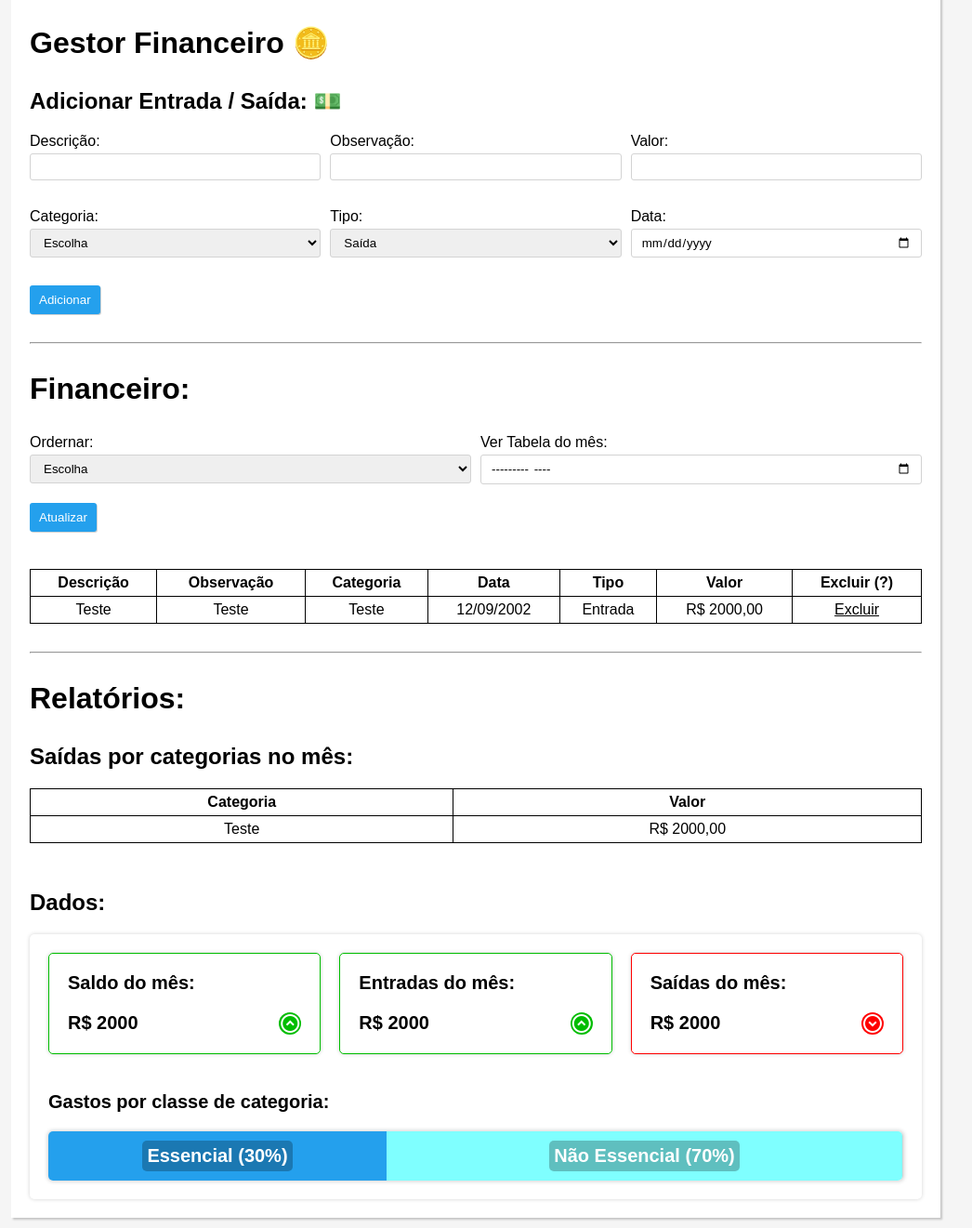
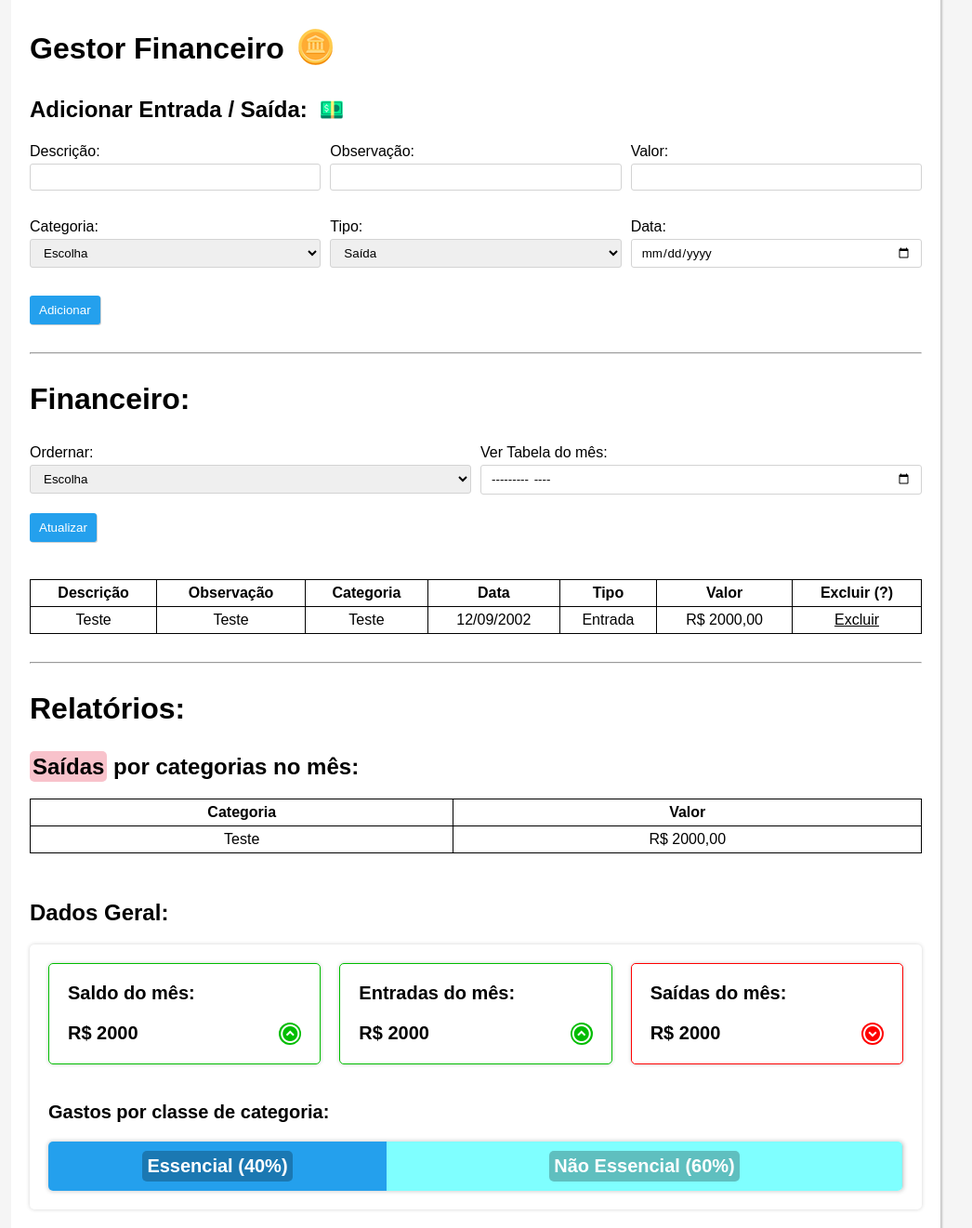
Before and after one commit to matheuspedrosam/Gestor-Financeiro, a plain HTML site: page public/controle.html in a window 1280 px wide. Shown: the part 111-1432 px from the top of the page at 93% size, without its empty margins (128-1174 px from the left). Drawn offline with nearby package versions, Linux system fonts and the light colour scheme; no server answers; a script that the page names is missing.

Commit message:
add dinheiro and moeda icons

```diff
--- a/public/assets/css/categorias.css
+++ b/public/assets/css/categorias.css
@@ -118,6 +118,26 @@ header button:hover{
     box-shadow: 0px 0px 4px rgb(0, 195, 255);
 }
 
+#main-title{
+    margin-bottom: 25px;
+}
+
+#main-title, #main-sub-title{
+    display: flex;
+    align-items: center;
+    gap: 10px;
+}
+
+#moeda-icon{
+    width: 50px;
+}
+
+.icons-pngs{
+    width: 32px;
+}
+
+/* Inputs */
+
 #input-categoria{
     display: block;
     border: 1px solid lightgray;
@@ -188,6 +208,10 @@ table tr td,th{
 /* Media Queries */
 
 @media screen and (max-width: 500px) {
+    body{
+        padding: 0px;
+    }
+
     #table-container{
         overflow-x: scroll;
     }
--- a/public/assets/css/controle.css
+++ b/public/assets/css/controle.css
@@ -124,6 +124,24 @@ header button:hover{
     box-shadow: 0px 0px 4px rgb(0, 195, 255);
 }
 
+#main-title{
+    margin-bottom: 25px;
+}
+
+#main-title, #main-sub-title{
+    display: flex;
+    align-items: center;
+    gap: 10px;
+}
+
+#moeda-icon{
+    width: 50px;
+}
+
+.icons-pngs{
+    width: 32px;
+}
+
 /* Inputs */
 
 #inputs-entrada-e-saida-infos-container{
@@ -218,6 +236,12 @@ table tr td,th{
 
 #relatorios-container .table-container{
     margin-bottom: 50px;
+}
+
+#saidas-titulo{
+    background-color: #E83F5B50;
+    padding: 3px;
+    border-radius: 5px;
 }
 
 /* Resumo saídas, entradas e saldo */
--- a/public/controle.html
+++ b/public/controle.html
@@ -22,8 +22,8 @@
                 <a href="login.html"><button id="button-logout">Sair da Conta</button></a>
             </div>
         </div>
-        <h1>Gestor Financeiro 🪙</h1>
-        <h2>Adicionar Entrada / Saída: 💵</h2>
+        <h1 id="main-title">Gestor Financeiro <img id="moeda-icon" class="icons-pngs" src="assets/imgs/moeda-icon.png" alt=""></h1>
+        <h2 id="main-sub-title">Adicionar Entrada / Saída: <img class="icons-pngs" src="assets/imgs/dinheiro-icon.png" alt=""></h2>
         <div id="inputs-entrada-e-saida-infos-container">
             <div>
                 <label for="categoria">Descrição:</label>
@@ -111,7 +111,7 @@
         <div id="relatorios-container">
             <h1>Relatórios:</h1>
 
-            <h2><span id="span-saidas-categorias">Saídas por categorias</span> no mês:</h2>
+            <h2><span id="span-saidas-categorias"><span id="saidas-titulo">Saídas</span> por categorias</span> no mês:</h2>
 
             <div class="table-container">
                 <table>
@@ -130,7 +130,7 @@
                 </table>
             </div>
 
-            <h2>Dados:</h2>
+            <h2>Dados Geral:</h2>
             <div id="resumo-do-mes-container">
                 <div id="saldo-total-do-mes-container" class="saldos-totais-do-mes-containers">
                     <h2>Saldo do mês:</h2>
@@ -160,10 +160,10 @@
                     <h2>Gastos por classe de categoria:</h2>
                     <div id="loader-gastos-por-classes">
                         <div id="essencial-total-container">
-                            <span id="essencial-total">Essencial (30%)</span>
+                            <span id="essencial-total">Essencial (40%)</span>
                         </div>
                         <div id="nao-essencial-total-container">
-                            <span id="nao-essencial-total">Não Essencial (70%)</span>
+                            <span id="nao-essencial-total">Não Essencial (60%)</span>
                         </div>
                     </div>
                 </div>
```
Also changed, not shown: public/categorias.html (+2 -2 lines), public/assets/imgs/Apartamentos pajuçara - transparente.png (deleted), public/assets/imgs/dinheiro-icon.png (added), public/assets/imgs/moeda-icon.png (added).
